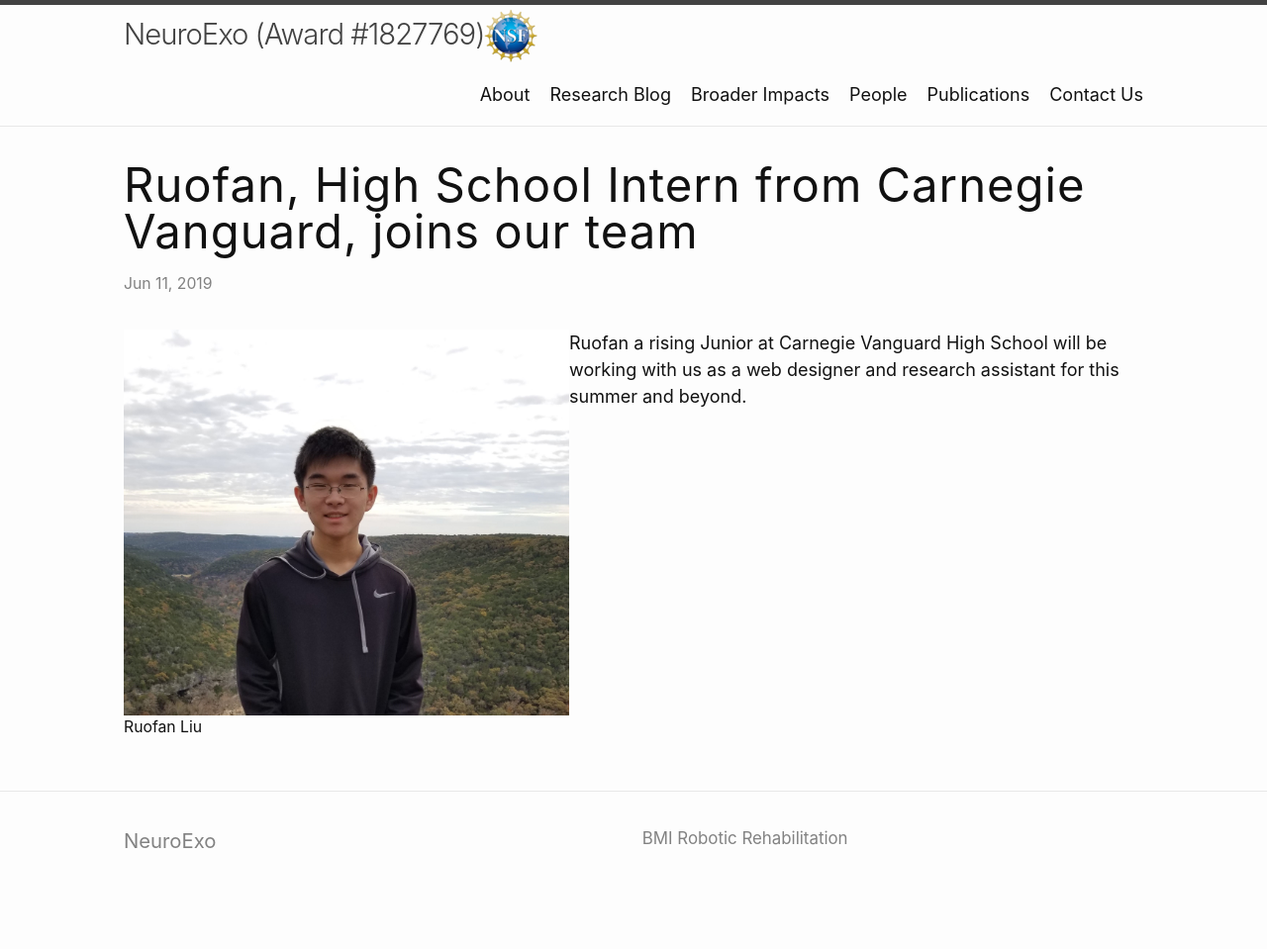
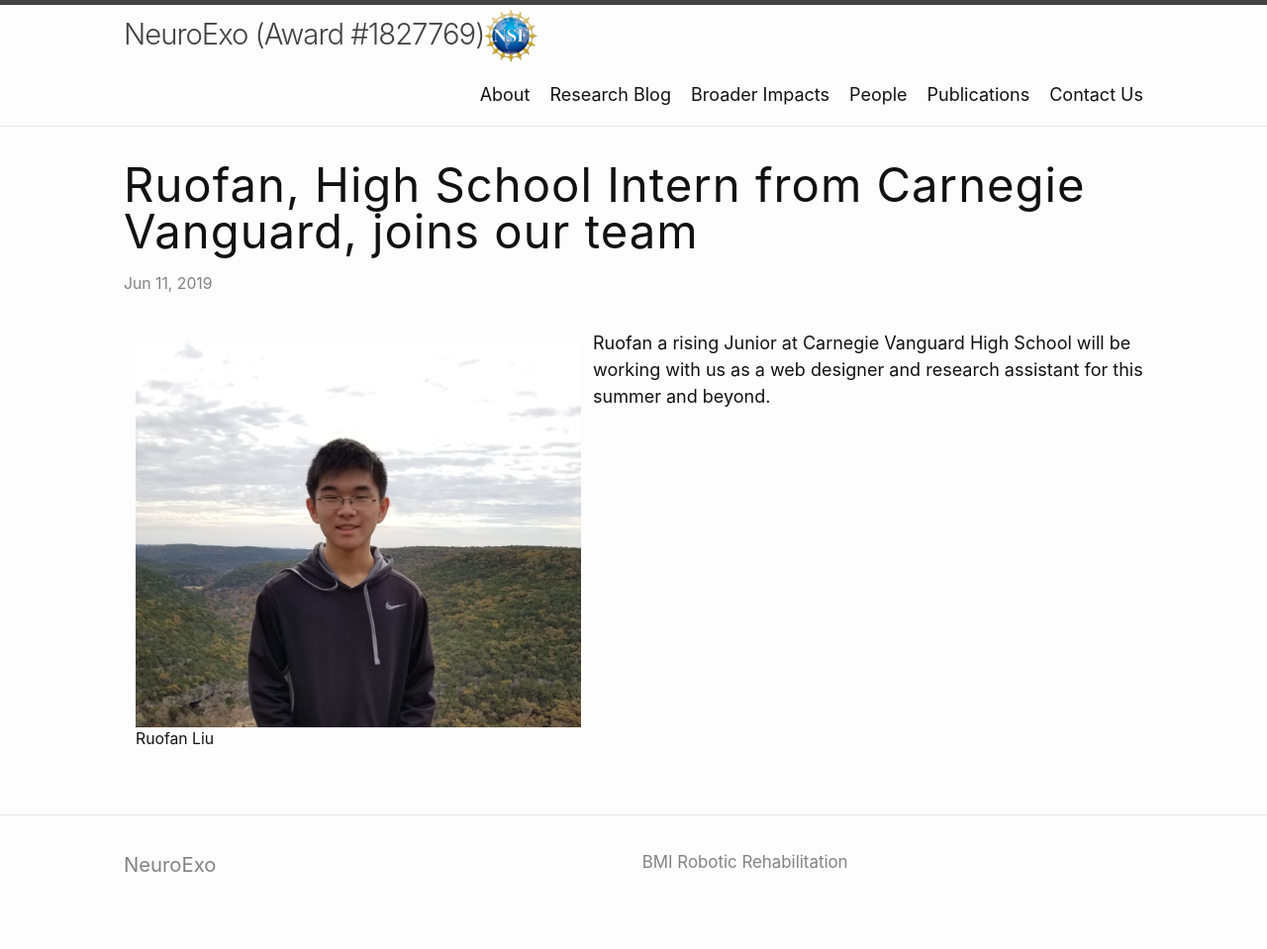
Before and after one commit to arcraik/neuroexo-website, a Jekyll site: the page built from _posts/2019-06-11-Highschool-Intern.md, in a window 1280 px wide. Shown: the whole page at 99% size. Built offline with Jekyll 4.4.1, drawn with Linux system fonts in a browser that asks for light colours; before the commit the page ends 935 px from its top, so only the background shows below that.

Commit message:
Update 2019-06-11-Highschool-Intern.md

```diff
--- a/_posts/2019-06-11-Highschool-Intern.md
+++ b/_posts/2019-06-11-Highschool-Intern.md
@@ -2,6 +2,14 @@
 layout: post
 title: Ruofan, High School Intern from Carnegie Vanguard, joins our team
 ---
+<head>
+ <style>
+  figure {
+    padding: 12px;
+  }
+ </style>
+ </head>
+
  <figure class="post">
  <img src="/photos/rliu.jpg">
  <figcaption>Ruofan Liu</figcaption>
```
